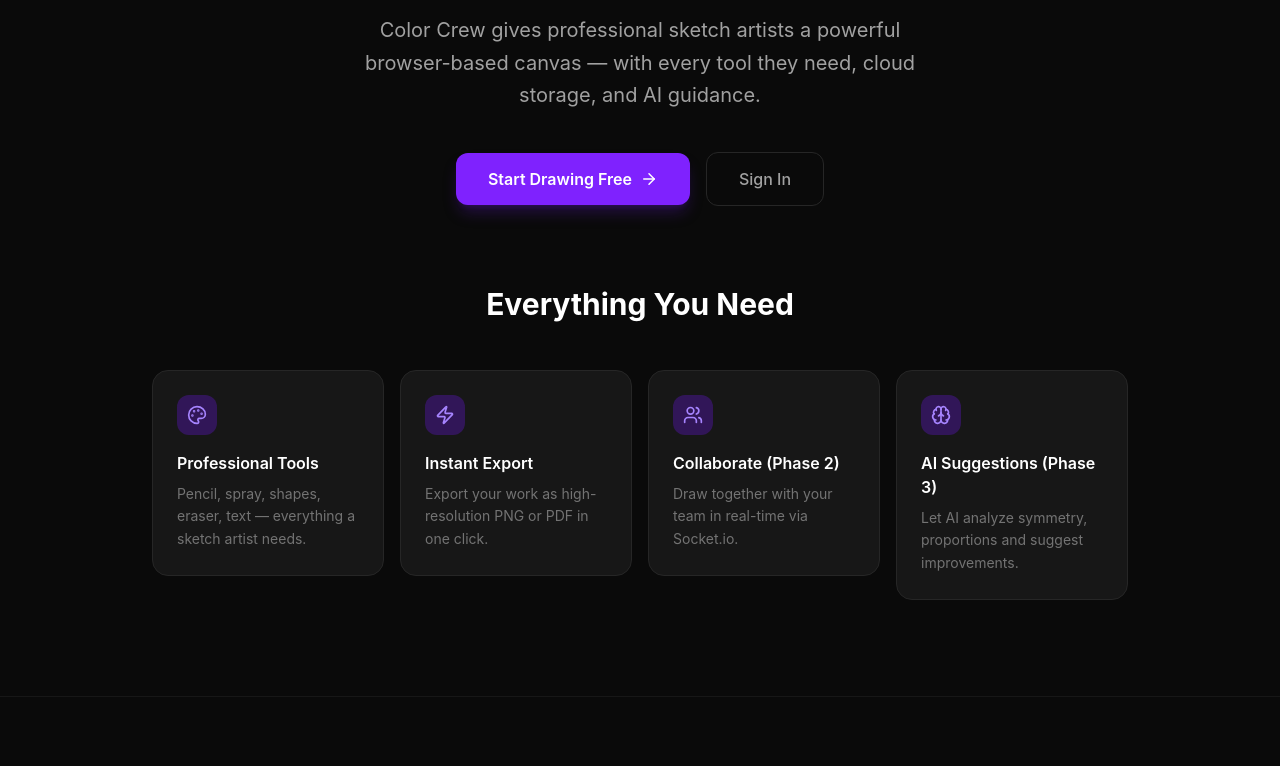
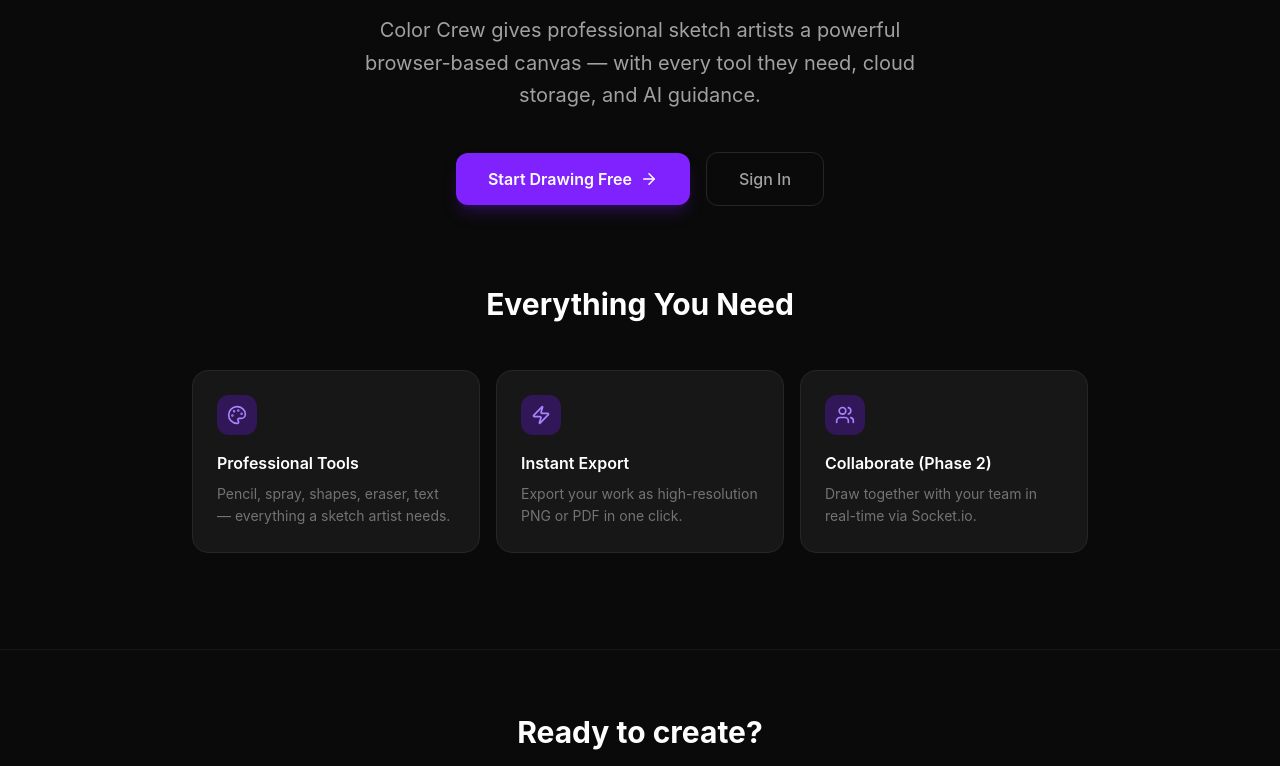
Before and after one commit to sabeeh6/color-crew, a React (Vite) app: page / in a window 1280 px wide. Shown: the part 428-1194 px from the top of the page. Built offline with nearby package versions, Linux system fonts and the light colour scheme; no server answers.

Commit message:
remove card

```diff
--- a/src/pages/LandingPage.jsx
+++ b/src/pages/LandingPage.jsx
@@ -10,7 +10,6 @@
   { Icon: Palette, title: 'Professional Tools',   desc: 'Pencil, spray, shapes, eraser, text — everything a sketch artist needs.' },
   { Icon: Zap,     title: 'Instant Export',        desc: 'Export your work as high-resolution PNG or PDF in one click.' },
   { Icon: Users,   title: 'Collaborate (Phase 2)', desc: 'Draw together with your team in real-time via Socket.io.' },
-  { Icon: Brain,   title: 'AI Suggestions (Phase 3)', desc: 'Let AI analyze symmetry, proportions and suggest improvements.' },
 ];
 
 const FeatureCard = ({ Icon, title, desc }) => (
@@ -104,7 +103,7 @@
           Everything You Need
         </motion.h2>
 
-        <div className="grid grid-cols-1 sm:grid-cols-2 lg:grid-cols-4 gap-4">
+        <div className="grid grid-cols-1 sm:grid-cols-2 lg:grid-cols-3 gap-4 max-w-4xl mx-auto">
           {features.map((f, i) => (
             <motion.div
               key={f.title}
```
